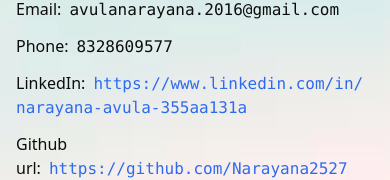
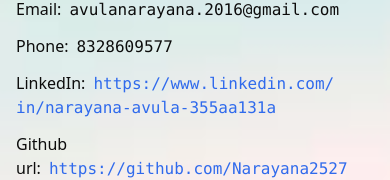
Before and after one commit to Narayana2527/portfolio, a Next.js app: page / in a window 390 px wide. Shown: the part 2237-2417 px from the top of the page. Built offline with nearby package versions, Linux system fonts and the light colour scheme.

Commit message:
small correction in contact section

```diff
--- a/src/app/components/Contact.tsx
+++ b/src/app/components/Contact.tsx
@@ -64,8 +64,8 @@
                 <div className='mt-3'>
                     <a className=' text-black' href='https://www.linkedin.com/in/narayana-avula-355aa131a'>
                         LinkedIn:
-                        <code className="ms-2 text-blue-600">https://www.linkedin.com/in/</code>
-                        <code className="md:inline-block block text-blue-600">narayana-avula-355aa131a</code>
+                        <code className="ms-2 text-blue-600">https://www.linkedin.com/</code>
+                        <code className="md:inline-block block text-blue-600">in/narayana-avula-355aa131a</code>
                     </a>
                 </div>
                 <div className='mt-3'>
```
